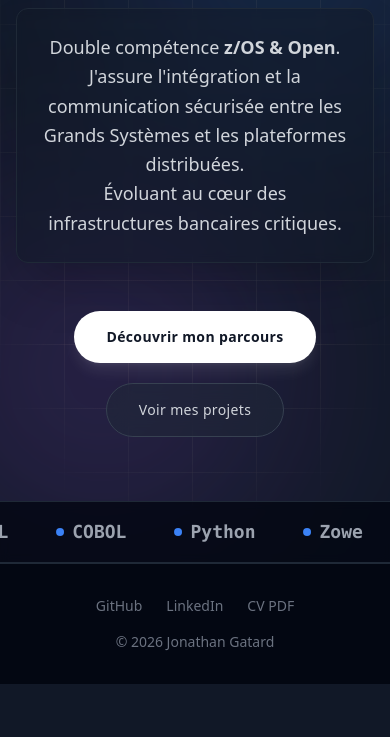
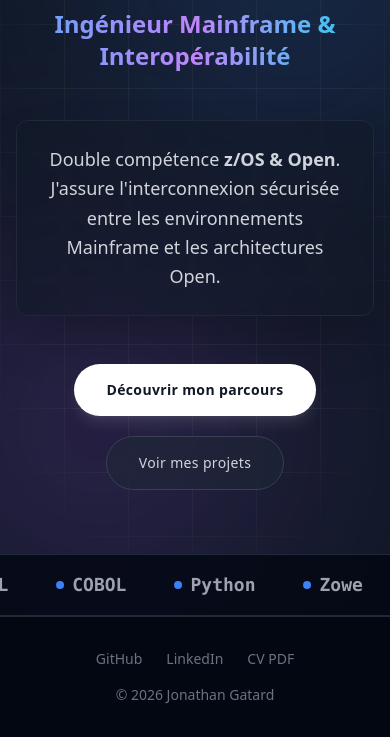
Before and after one commit to jonathan-gatard/cv, an Astro site: page / in a window 390 px wide. Shown: the part 232-969 px from the top of the page. Before the commit the page ends 916 px from the top, so only its background shows below. Built offline with nearby package versions, Linux system fonts and the light colour scheme; Astro itself is replaced by a stand-in of ours.

Commit message:
fix: update hero text, mobile spacing and favicon

```diff
--- a/src/components/Hero.astro
+++ b/src/components/Hero.astro
@@ -1,6 +1,6 @@
 ---
 ---
-<section class="relative min-h-[90vh] flex flex-col items-center justify-center overflow-hidden bg-gray-900 text-white">
+<section class="relative min-h-[90vh] flex flex-col items-center justify-center overflow-hidden bg-gray-900 text-white pt-28 md:pt-0">
 
   <!-- Dynamic Tech Background -->
   <div class="absolute inset-0 z-0">
@@ -26,8 +26,7 @@
     <!-- Description -->
     <p class="text-lg md:text-xl text-gray-300 mb-12 leading-relaxed max-w-3xl mx-auto bg-gray-900/50 backdrop-blur-sm p-6 rounded-xl border border-gray-800 shadow-2xl">
       Double compétence <strong>z/OS & Open</strong>. <br class="hidden md:block"/>
-      J'assure l'intégration et la communication sécurisée entre les Grands Systèmes et les plateformes distribuées. <br/>
-      Évoluant au cœur des infrastructures bancaires critiques.
+      J'assure l'interconnexion sécurisée entre les environnements Mainframe et les architectures Open.
     </p>
 
     <!-- CTAs (Simple & Clean) -->
--- a/src/layouts/Layout.astro
+++ b/src/layouts/Layout.astro
@@ -7,6 +7,7 @@ import Navbar from '../components/Navbar.astro';
 	<head>
 		<meta charset="utf-8" />
 		<link rel="icon" type="image/svg+xml" href="/favicon.svg" />
+        <link rel="alternate icon" href="/favicon.ico" />
 		<meta name="viewport" content="width=device-width" />
 		<meta name="generator" content={Astro.generator} />
 		<title>{title} | Jonathan Gatard</title>
```
